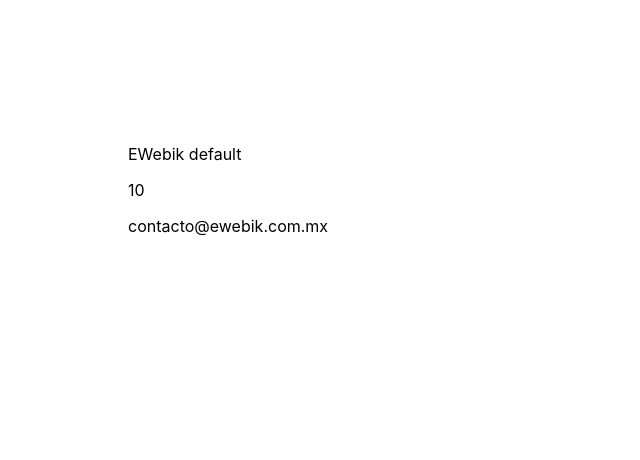
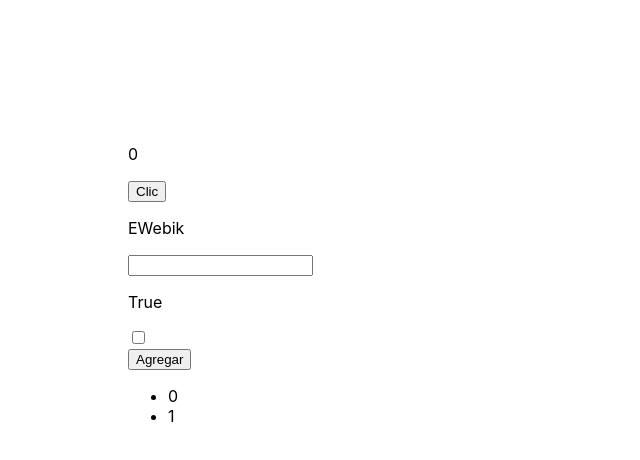
Before and after one commit to EWebik/react-js, a React (Create React App) app: page / in a window 1280 px wide. Shown: the top 460 px of the page, without its empty margins (0-640 px from the left). Built offline with nearby package versions, Linux system fonts and the light colour scheme.

Commit message:
Capítulo 13 Introducción a los Hooks, useState.

```diff
--- a/src/index.js
+++ b/src/index.js
@@ -4,62 +4,94 @@
 import App from './App';
 import * as serviceWorker from './serviceWorker';
 
-import PropTypes from "prop-types";
+//Hook de estado useState
 
-//PropTypes en React JS
 
-//Componentes de clase
-class _Componente extends React.Component{
-  static propTypes = {
-    texto: PropTypes.string,
-    numero: PropTypes.number.isRequired,
-    correo: function(props, propName, componentName){
-      if(!/^\w+([\.-]?\w+)*@\w+([\.-]?\w+)*(\.\w{2,4})+$/.test(props[propName])){
-        return new Error(
-          `Prop no cuenta con un formato de correo ${propName}, para ${componentName}. Error en la validación.`
-        )
-      }
+
+const Componente = (props)=>{
+
+  //Declaración
+  //const state = React.useState();
+  //useState regresa un array
+  //const _state = state[0];
+  //const setState = state[1]; //función
+
+  //Declaración por destructuración
+  //const [state, setState] = useState();
+
+  //Reglas de los Hooks
+  //1- Se deben declarar en el primer nivel del componente
+  //2- Los Hooks solo deben ser llamados desde funciones de React
+
+  //Declarar un Hook por cada variable de estado que necesitemos
+  //enteros, texto, booleanos
+  //La inicialización solo ocurre cuando se monta el componente
+  const [enteros, setEnteros] = useState(0);
+  const [texto, setTexto] = useState("EWebik");
+  const [booleanos, setBooleanos] = useState(true);
+
+  //Un objeto JSON
+  const [_json, setJson] = useState({
+    enteros:0,
+    texto:"EWebik",
+    booleanos:true,
+  });
+
+  //Listas
+  const [lista, setLista] = useState([
+    {
+      item:0
+    },
+    {
+      item:1
     }
-  }
-  render(){
-    return(
-      <>
-        <p>{this.props.texto}</p>
-        <p>{this.props.numero}</p>
-        <p>{this.props.correo}</p>
-      </>
-    )
-  }
-}
+  ]);
 
-//Componentes funcionales
-const Componente = props =>{
   return(
-    <>
-      <p>{props.texto}</p>
-      <p>{props.numero}</p>
-      <p>{props.correo}</p>
-    </>
+    <div>
+      <p>{_json.enteros}</p>
+      <button onClick={()=>{
+        setJson({
+          ..._json,
+          enteros: _json.enteros + 1
+        });
+      }}>Clic</button>
+      <p>{_json.texto}</p>
+      <input type="text" onChange={(e)=>{
+         setJson({
+          ..._json,
+          texto: e.target.value
+        });
+      }} />
+      <p>{_json.booleanos ? "True":"False"}</p>
+      <input type="checkbox" onChange={(e)=>{
+        setJson({
+          ..._json,
+          booleanos: e.target.checked
+        });
+      }} />
+      <br/>
+      <button onClick={()=>{
+        let tLista = lista;
+        tLista.push({
+          item: lista.length
+        });
+        setLista(tLista);
+        console.log(tLista);
+        //setTimeout(() => {
+          setBooleanos(!booleanos);
+        //}, 100);
+
+      }}>Agregar</button>
+      <ul>
+        {
+          lista.map((item,index)=>(
+            <li key={index}>{item.item}</li>
+          ))
+        }
+      </ul>
+    </div>
   )
-}
-
-Componente.propTypes = {
-  texto: PropTypes.string,
-  numero: PropTypes.number.isRequired,
-  correo: function(props, propName, componentName){
-    if(!/^\w+([\.-]?\w+)*@\w+([\.-]?\w+)*(\.\w{2,4})+$/.test(props[propName])){
-      return new Error(
-        `Prop no cuenta con un formato de correo ${propName}, para ${componentName}. Error en la validación.`
-      )
-    }
-  }
-}
-
-//Valores por default
-Componente.defaultProps ={
-  texto:"EWebik default",
-  numero:10,
-  correo:"contacto@ewebik.com.mx"
 }
 
 
```
Also changed, not shown: 1 other file (tests, documents, lock files or other folders).
